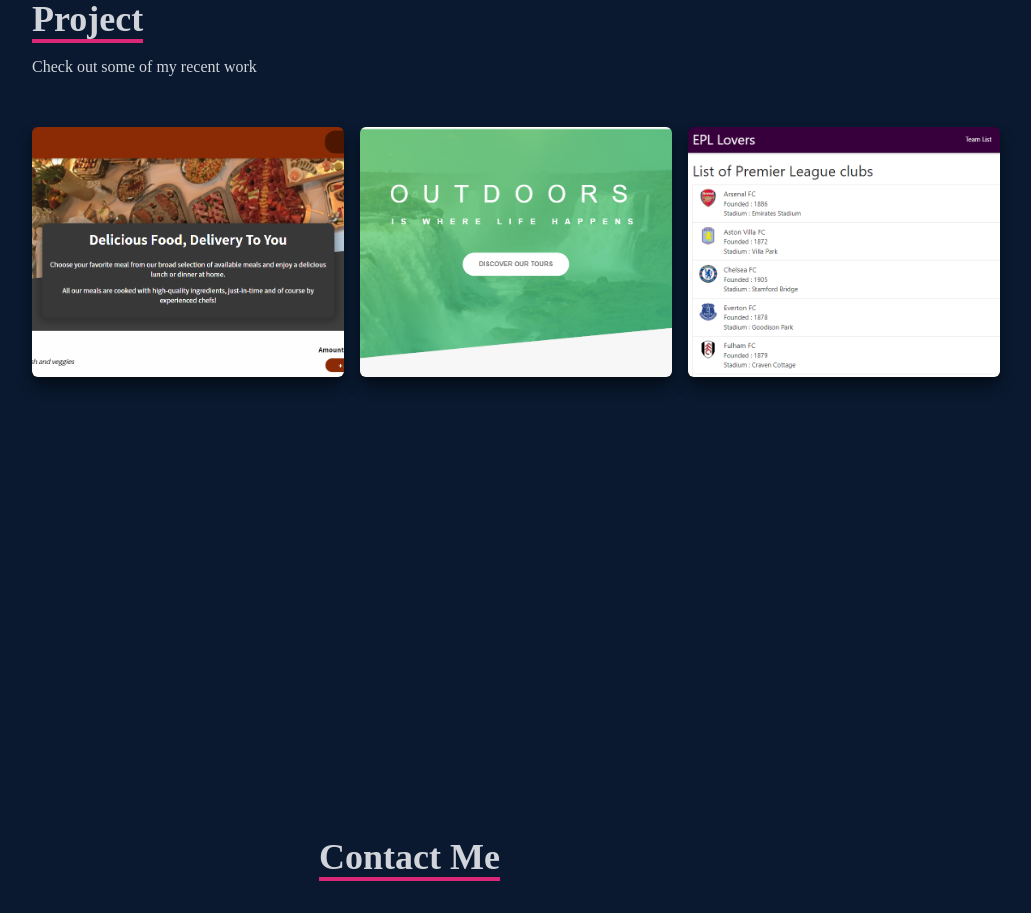
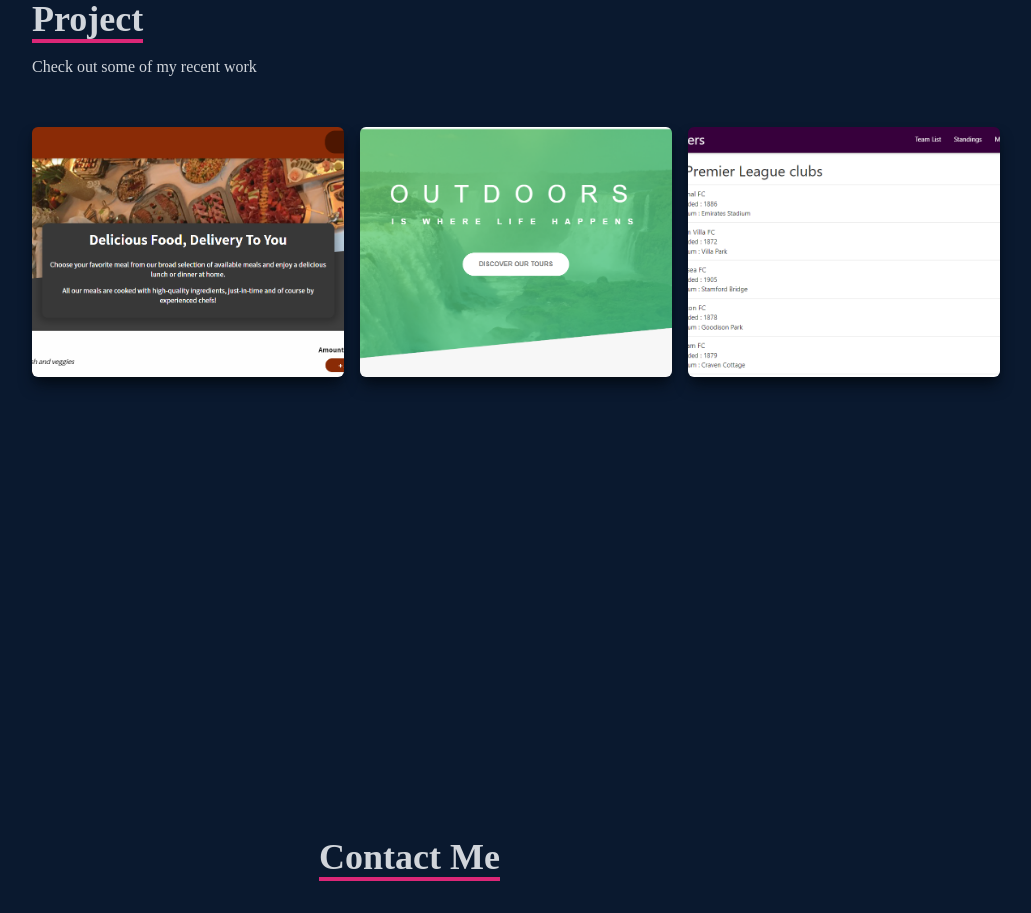
Before and after one commit to nordeeen/my-personal-portfolio, a React (Create React App) app: page / in a window 1280 px wide. Shown: the part 3980-4893 px from the top of the page, without its empty margins (124-1155 px from the left). Built offline with nearby package versions, Linux system fonts and the light colour scheme.

Commit message:
add Project comp

```diff
--- a/package.json
+++ b/package.json
@@ -12,7 +12,7 @@
     "react": "^18.2.0",
     "react-dom": "^18.2.0",
     "react-icons": "^4.4.0",
-    "react-scripts": "5.0.1",
+    "react-scripts": "^5.0.1",
     "react-scroll": "^1.8.7",
     "tailwindcss": "^3.1.6",
     "web-vitals": "^2.1.4"
--- /dev/null
+++ b/src/components/Project.js
@@ -0,0 +1,39 @@
+import React from 'react';
+
+const Project = (props) => {
+  return (
+    <div>
+      <div
+        style={{
+          backgroundImage: `url(${props.img})`,
+        }}
+        className="shadow-lg shadow-[#040c16] group container rounded-md flex justify-center items-center mx-auto content-div"
+      >
+        {/* Hover Effects */}
+        <div className="opacity-0 group-hover:opacity-100">
+          <span className="text-2xl font-bold text-white tracking-wider">
+            {props.title}
+          </span>
+          <div className="pt-8 text-center">
+            <a
+              href={props.portofolio}
+              target="_blank"
+              rel="noopener noreferrer"
+            >
+              <button className="text-center rounded-lg px-4 py-3 bg-white text-gray-700 font-bold text-lg mr-2">
+                Demo
+              </button>
+            </a>
+            <a href={props.github} target="_blank" rel="noopener noreferrer">
+              <button className="text-center rounded-lg px-4 py-3 bg-white text-gray-700 font-bold text-lg">
+                Code
+              </button>
+            </a>
+          </div>
+        </div>
+      </div>
+    </div>
+  );
+};
+
+export default Project;
--- a/src/components/Work.js
+++ b/src/components/Work.js
@@ -1,7 +1,33 @@
 import React from "react";
 import foodOrder from "../assets/food-order.png";
 import natoursTravel from "../assets/natours-travel.png";
-import eplWeb from "../assets/epl-web.png";
+import eplWeb from '../assets/epl-web.png';
+import Project from "./Project";
+
+const projects = [
+  {
+    id: 1,
+    title: 'OrderMeals',
+    imgBg: foodOrder,
+    linkPort: 'https://food-order-lake.vercel.app/',
+    linkGithub: 'https://github.com/nordeeen/Food-Order-App',
+  },
+  {
+    id: 2,
+    title: 'Natours Travel',
+    imgBg: natoursTravel,
+    linkPort: 'https://natours-travel-landing-page.netlify.app/',
+    linkGithub: 'https://github.com/nordeeen/Landing-Page-Travel-Natours',
+  },
+  {
+    id: 3,
+    title: 'EPL Football Web',
+    imgBg: eplWeb,
+    linkPort: 'https://gibol.netlify.app/',
+    linkGithub: 'https://github.com/nordeeen/Gibol-web-app',
+  },
+];
+
 
 const Work = () => {
   return (
@@ -17,106 +43,11 @@ const Work = () => {
         {/* Container */}
         <div className="grid sm:grid-cols-2 md:grid-cols-3 gap-4">
           {/* Grid Item */}
-          <div
-            style={{
-              backgroundImage: `url(${foodOrder})`,
-            }}
-            className="shadow-lg shadow-[#040c16] group container rounded-md flex justify-center items-center mx-auto content-div"
-          >
-            {/* Hover Effects */}
-            <div className="opacity-0 group-hover:opacity-100">
-              <span className="text-2xl font-bold text-white tracking-wider">
-                React JS Application
-              </span>
-              <div className="pt-8 text-center">
-                <a
-                  href="https://food-order-lake.vercel.app/"
-                  target="_blank"
-                  rel="noopener noreferrer"
-                >
-                  <button className="text-center rounded-lg px-4 py-3 bg-white text-gray-700 font-bold text-lg mr-2">
-                    Demo
-                  </button>
-                </a>
-                <a
-                  href="https://github.com/nordeeen/Food-Order-App"
-                  target="_blank"
-                  rel="noopener noreferrer"
-                >
-                  <button className="text-center rounded-lg px-4 py-3 bg-white text-gray-700 font-bold text-lg">
-                    Code
-                  </button>
-                </a>
-              </div>
-            </div>
-          </div>
-
-          <div
-            style={{ backgroundImage: `url(${natoursTravel})` }}
-            className="shadow-lg shadow-[#040c16] group container rounded-md flex justify-center items-center mx-auto content-div"
-          >
-            {/* Hover Effects */}
-            <div className="opacity-0 group-hover:opacity-100">
-              <span className="text-2xl font-bold text-white tracking-wider">
-                HTML CSS SASS
-              </span>
-              <div className="pt-8 text-center">
-                <a
-                  href="https://natours-travel-landing-page.netlify.app/"
-                  target="_blank"
-                  rel="noopener noreferrer"
-                >
-                  <button className="text-center rounded-lg px-4 py-3 bg-white text-gray-700 font-bold text-lg mr-2">
-                    Demo
-                  </button>
-                </a>
-                <a
-                  href="https://github.com/nordeeen/Landing-Page-Travel-Natours"
-                  target="_blank"
-                  rel="noopener noreferrer"
-                >
-                  <button className="text-center rounded-lg px-4 py-3 bg-white text-gray-700 font-bold text-lg">
-                    Code
-                  </button>
-                </a>
-              </div>
-            </div>
-          </div>
-
-          <div
-            style={{
-              backgroundImage: `url(${eplWeb})`,
-              backgroundPosition: "2% center",
-            }}
-            className="shadow-lg shadow-[#040c16] group container rounded-md flex justify-center items-center mx-auto content-div"
-          >
-            {/* Hover Effects */}
-            <div className="opacity-0 group-hover:opacity-100">
-              <span className="text-2xl font-bold text-white tracking-wider">
-                HTML JS MaterializeCSS
-              </span>
-              <div className="pt-8 text-center">
-                <a
-                  href="https://gibol.netlify.app/"
-                  target="_blank"
-                  rel="noopener noreferrer"
-                >
-                  <button className="text-center rounded-lg px-4 py-3 bg-white text-gray-700 font-bold text-lg mr-2">
-                    Demo
-                  </button>
-                </a>
-                <a
-                  href="https://github.com/nordeeen/Gibol-web-app"
-                  target="_blank"
-                  rel="noopener noreferrer"
-                >
-                  <button className="text-center rounded-lg px-4 py-3 bg-white text-gray-700 font-bold text-lg">
-                    Code
-                  </button>
-                </a>
-              </div>
-            </div>
-          </div>
+          {projects.map((val, i) => {
+            return (
+              <Project key={i} title={val.title} img={val.imgBg} portofolio={val.linkPort} github={val.linkGithub}/>
+            )
+          })}
         </div>
       </div>
     </div>
```
Also changed, not shown: 1 other file (tests, documents, lock files or other folders).
